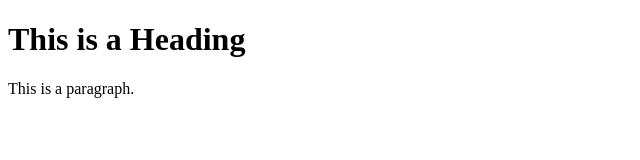
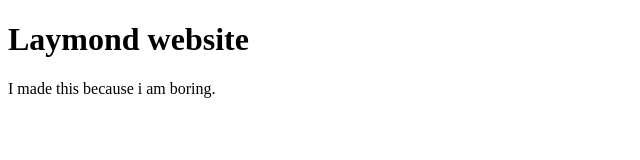
Before and after one commit to LaymondC/LaymondC, a plain HTML site: page index.html in a window 1280 px wide. Shown: the whole page, without its empty margins (0-640 px from the left). Drawn offline with Linux system fonts and the light colour scheme.

Commit message:
Update index.html

```diff
--- a/index.html
+++ b/index.html
@@ -5,8 +5,8 @@
 </head>
 <body>
 
-<h1>This is a Heading</h1>
-<p>This is a paragraph.</p>
+<h1>Laymond website </h1>
+<p>I made this because i am boring.</p>
 
 </body>
 </html>
```
